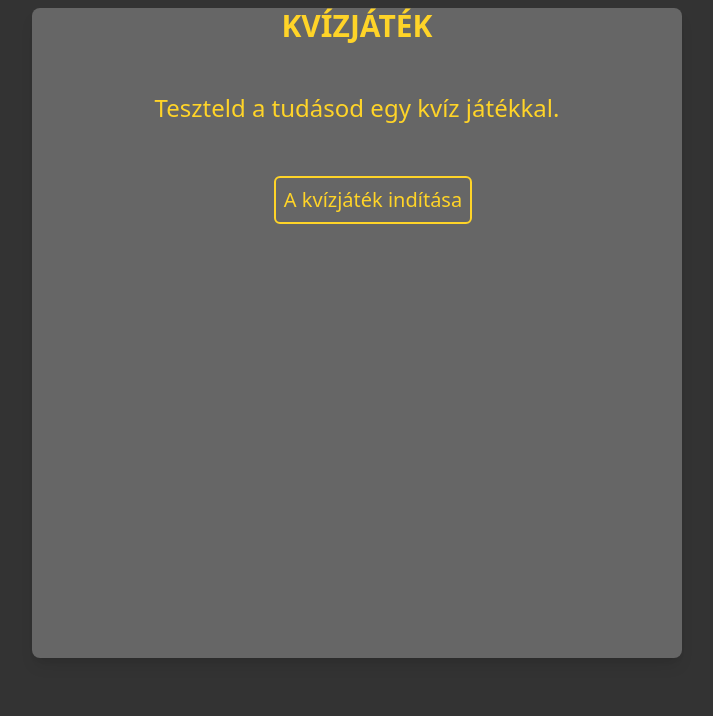
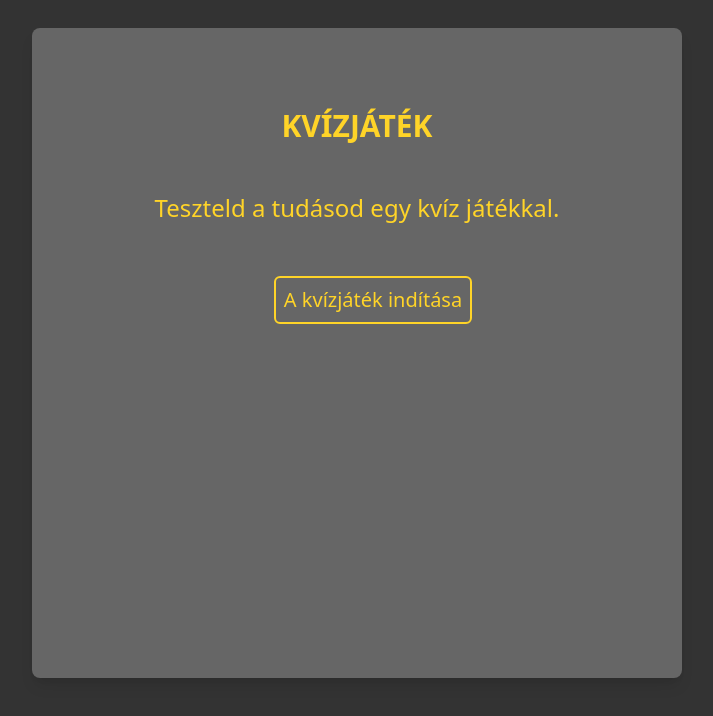
Before and after one commit to UniversityProjectsPTI/afp-project, a React (Create React App) app: page / in a window 1280 px wide. Both pictures are taken after a click on the button "tovább". Shown: the top 716 px of the page, without its empty margins (283-996 px from the left). Built offline with nearby package versions, Linux system fonts and the light colour scheme.

Commit message:
fixing GamesScreen.tsx's css styling

```diff
--- a/src/Screens/GamesScreen.tsx
+++ b/src/Screens/GamesScreen.tsx
@@ -5,8 +5,8 @@ import NavigationButton from '../Components/NavigationButton';
 const GamesScreen = (props: any) => {
     return (
         <div className="flex items-center justify-center text-center p-2">
-            <Card className="flex items-center justify-center text-center p-2">
-                <div className="mb-20">
+            <Card additionClass="mt-5">
+                <div className="mt-20">
                     <h2 className="font-bold text-3xl text-[#ffd428] uppercase my-15">Kvízjáték</h2>
                     <h3 className="text-2xl p-2 mt-10">Teszteld a tudásod egy kvíz játékkal.</h3>
                     <div className="flex items-center justify-center text-center mt-6">
```
